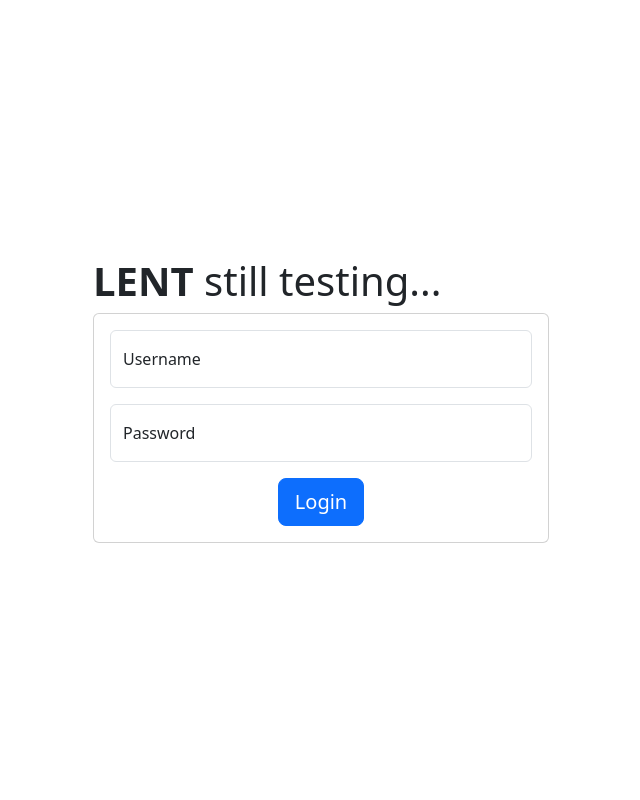
After one commit to leomfn/lent, a Django app: page /login/ in a window 1280 px wide. The commit adds this page. Shown: the whole page, without its empty margins (319-959 px from the left). Run offline with Django 5.2, Linux system fonts and the light colour scheme; some libraries are stand-ins or nearby versions.

Commit message:
add login and logout and restrict views to logged in users

```diff
--- a/docker-compose.yaml
+++ b/docker-compose.yaml
@@ -2,8 +2,8 @@ services:
   lent-app:
     build: .
     ports:
-      - 8000:8000
+      - 8011:8000
     env_file:
       - .env.prod
     volumes:
-      - data:/data
+      - ./data:/data
--- a/src/config/settings.py
+++ b/src/config/settings.py
@@ -133,3 +133,7 @@ STATIC_URL = "static/"
 # https://docs.djangoproject.com/en/5.0/ref/settings/#default-auto-field
 
 DEFAULT_AUTO_FIELD = "django.db.models.BigAutoField"
+
+# User Authentication
+LOGIN_URL = "/login/"
+LOGIN_REDIRECT_URL = "/"
--- a/src/config/urls.py
+++ b/src/config/urls.py
@@ -16,9 +16,12 @@ Including another URLconf
 """
 
 from django.contrib import admin
+from django.contrib.auth import views as auth_views
 from django.urls import path, include
 
 urlpatterns = [
     path("", include("lentapp.urls")),
+    path("login/", auth_views.LoginView.as_view(), name="login"),
+    path("logout/", auth_views.LogoutView.as_view(next_page="/"), name="logout"),
     path("admin/", admin.site.urls),
 ]
--- a/src/lentapp/models.py
+++ b/src/lentapp/models.py
@@ -59,7 +59,9 @@ class LendItem(models.Model):
         current_time = timezone.now()
 
         return self.itemlend_set.get(
-            time_start__lte=current_time, time_end__gte=current_time
+            time_start__lte=current_time,
+            time_end__gte=current_time,
+            time_return__isnull=True,
         )
 
     def next_availability(self):
--- /dev/null
+++ b/src/lentapp/templates/registration/login.html
@@ -0,0 +1,62 @@
+<!DOCTYPE html>
+
+<html>
+  <head>
+    <meta charset="UTF-8" />
+    <meta name="viewport" content="width=device-width, initial-scale=1.0" />
+    <title>Login to lent</title>
+    {% load bootstrap5 %}
+    {% bootstrap_css %}
+    {% bootstrap_javascript %}
+    <style>
+      body,
+      html {
+        height: 100%;
+      }
+      .vertical-center {
+        min-height: 100%;
+        display: flex;
+        align-items: center;
+      }
+    </style>
+  </head>
+  <body class="vertical-center">
+    <div class="container" style="max-width: 30rem;">
+      <h1><strong>LENT</strong> still testing...</h1>
+      {% if form.errors %}
+        <div class="alert alert-danger">Your username and password didn't match. Please try again.</div>
+      {% endif %}
+
+      {% if next %}
+        <div class="alert alert-warning">
+          {% if user.is_authenticated %}
+            Your account doesn't have access to this page. To proceed, please login with an account that has access.
+          {% else %}
+            Please login to see this page.
+          {% endif %}
+        </div>
+      {% endif %}
+
+      <div class="card">
+        <div class="card-body card-primary">
+          <form method="post" action="{% url 'login' %}">
+            {% csrf_token %}
+
+            <div class="form-floating mb-3">
+              <input type="text" name="{{ form.username.name }}" class="form-control" id="{{ form.username.id_for_label }}" placeholder="Username" required />
+              <div class="invalid-feedback">{{ form.username.errors }}</div>
+              <label for="{{ form.username.id_for_label }}">Username</label>
+            </div>
+            <div class="form-floating mb-3">
+              <input type="password" name="{{ form.password.name }}" class="form-control" id="{{ form.password.id_for_label }}" placeholder="Password" required />
+              <div class="invalid-feedback">{{ form.password.errors }}</div>
+              <label for="{{ form.password.id_for_label }}">Password</label>
+            </div>
+
+            <button type="submit" class="btn btn-primary btn-lg d-block mx-auto">Login</button>
+          </form>
+        </div>
+      </div>
+    </div>
+  </body>
+</html>
--- a/src/lentapp/urls.py
+++ b/src/lentapp/urls.py
@@ -15,5 +15,4 @@ urlpatterns = [
     path("items/book/<int:item_id>/", views.book_item, name="book-item"),
     path("items/return/<int:lent_id>/", views.return_item, name="return-item"),
     path("items/cancel/<int:lent_id>/", views.cancel_lent, name="cancel-lent"),
-    # path("login/", views.login, name="login"),
 ]
```
Also changed, not shown: src/lentapp/templates/lentapp/base.html (+17 -2 lines), src/lentapp/views.py (+19 -7 lines), 1 other file.
